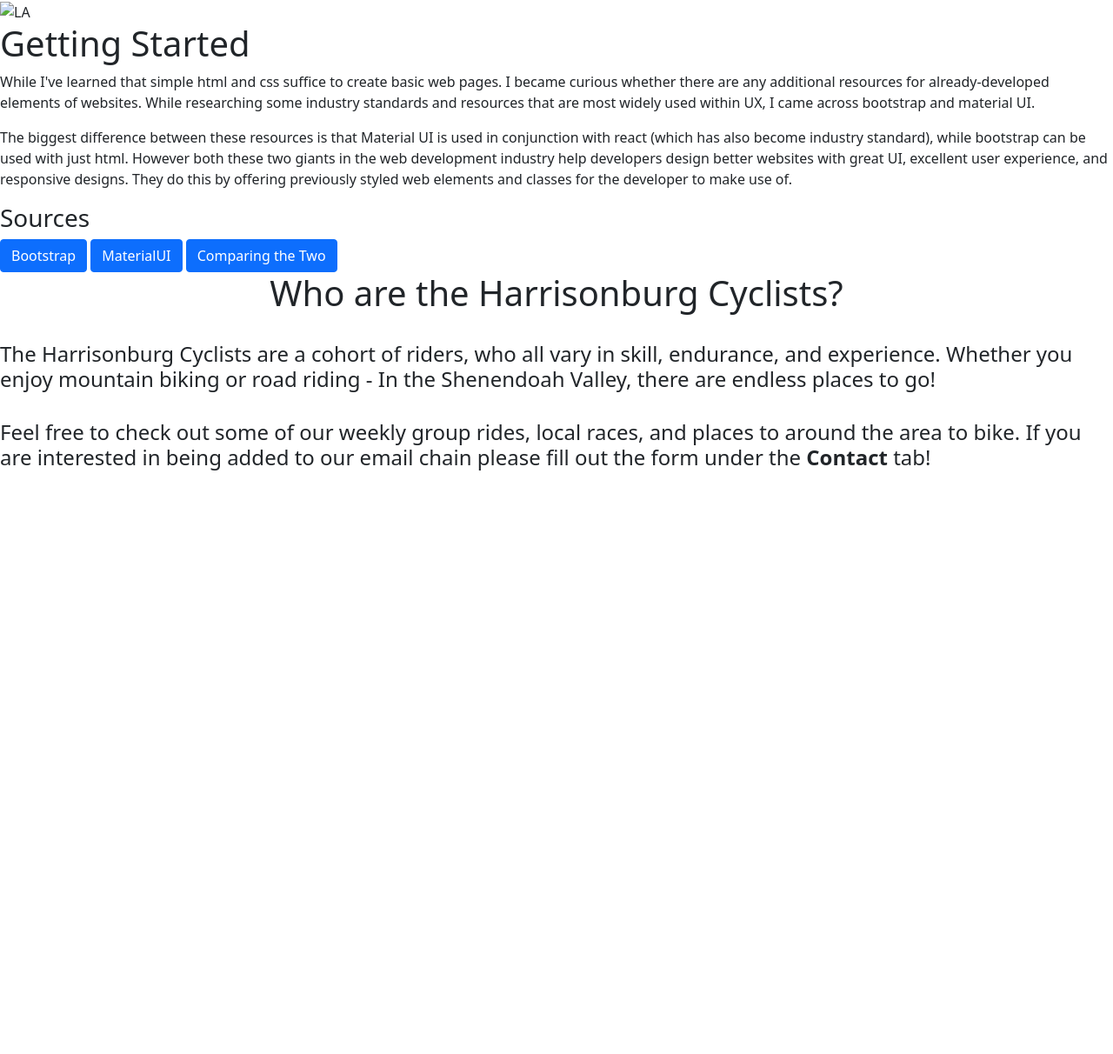
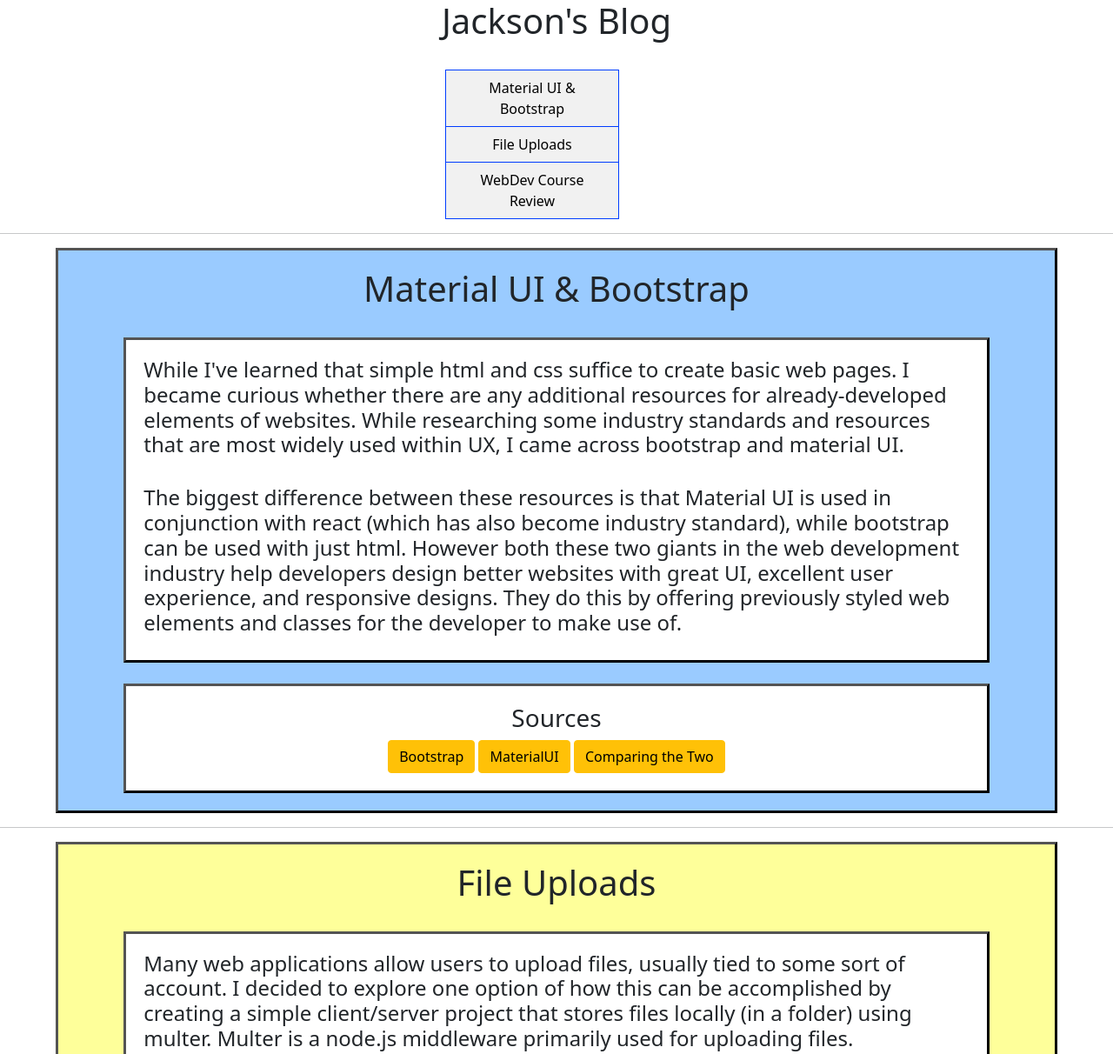
Before and after one commit to jackson22burns/blog, a plain HTML site: page index.html in a window 1280 px wide. Shown: the top 1212 px of the page at 87% size. Before the commit the page ends 800 px from the top, so only its background shows below. Drawn offline with nearby package versions, Linux system fonts and the light colour scheme.

Commit message:
transfer

```diff
--- a/index.css
+++ b/index.css
@@ -1,14 +1,64 @@
-.infoBox{
+.infoBox1{
     margin: auto;
     width: 90%;
     border: 3px solid #000000;
+    border-style: outset;
     padding: 20px;
-    background-color: rgb(255, 255, 255, 0.3);
+    background-color: rgba(0, 123, 255, 0.398);
+}.infoBox2{
+    margin: auto;
+    width: 90%;
+    border: 3px solid #000000;
+    border-style: outset;
+    padding: 20px;
+    background-color: rgba(251, 255, 0, 0.398);
+}
+.infoBox3{
+    margin: auto;
+    width: 90%;
+    border: 3px solid #000000;
+    border-style: outset;
+    padding: 20px;
+    background-color: rgba(255, 0, 0, 0.398);
 }
 .info{
     margin: auto;
-    width: 80%;
+    width: 90%;
     border: 3px solid #000000;
+    border-style: outset;
     padding: 20px;
-    background-color: rgb(255, 255, 255);
+    background-color: rgba(255, 255, 255);
 }
+.buttons{
+    text-align: center;
+}
+.nav {
+    margin: auto;
+    width: 20%;
+}
+ul {
+    list-style-type: none;
+    margin: 0;
+    padding: 0;
+    width: 200px;
+    background-color: #f1f1f1;
+    border: 1px solid rgb(0, 60, 255);
+  }
+li {
+    text-align: center;
+    border-bottom: 1px solid rgb(0, 60, 255);
+}
+li a {
+    display: block;
+    color: #000;
+    padding: 8px 16px;
+    text-decoration: none;
+
+}
+li a:hover {
+    background-color: rgb(0, 60, 255);
+    color: white;
+}
+li:last-child {
+    border-bottom: none;
+  }
--- a/index.html
+++ b/index.html
@@ -4,45 +4,99 @@
         rel="stylesheet"
         integrity="sha384-KyZXEAg3QhqLMpG8r+8fhAXLRk2vvoC2f3B09zVXn8CA5QIVfZOJ3BCsw2P0p/We"
         crossorigin="anonymous">
-    <link rel="stylesheet" href="styles.css">
+    <link rel="stylesheet" href="index.css">
 </head>
-<title>First Blog Post</title>
+<title>Jackson's Blog</title>
 
 <body>
-<img src="img_la.jpg" alt="LA" style="width:100%">
-
-<div class="first">
- <h1>Getting Started</h1>
- <p>
-     While I've learned that simple html and css suffice to create basic web pages. I became curious whether there are any additional resources for already-developed elements of websites. While researching some industry standards and resources that are most widely used within UX, I came across bootstrap and material UI.
-</p>
- <p>
-     The biggest difference between these resources is that Material UI is used in conjunction with react (which has also become industry standard), while bootstrap can be used with just html. However both these two giants in the web development industry help developers design better websites with great UI, excellent user experience, and responsive designs. They do this by offering previously styled web elements and classes for the developer to make use of.
-</p>
-
-<h3>Sources</h3>
-    <a class="btn btn-primary" href="https://getbootstrap.com/docs/5.1/getting-started/introduction/" role="button">Bootstrap</a>
-    <a class="btn btn-primary" href="https://material-ui.com/getting-started/usage/" role="button">MaterialUI</a>
-    <a class="btn btn-primary" href="https://uxplanet.org/material-ui-vs-bootstrap-a-detailed-comparison-8fc9151db5ed" role="button">Comparing the Two</a>
+    <center><h1>Jackson's Blog</h1></center>
+    <br/>
+    <div class="nav">
+        <ul>
+            <li><a href="#blog1">Material UI & Bootstrap</a></li>
+            <li><a href="#blog2">File Uploads</a></li>
+            <li><a href="#blog3">WebDev Course Review</a></li>
+        </ul>
     </div>
-
-
-<div class="infoBox">
-    <center><h1>Who are the Harrisonburg Cyclists?</h1></center>
+    <hr>
+    <div class="infoBox1" id="blog1">
+        <center><h1>Material UI & Bootstrap</h1></center>
         </br>
-    <div class="info">
+        <div class="info" >
             <h4>
-            The Harrisonburg Cyclists are a cohort of riders, who all vary in skill, endurance, and experience.
-            Whether you enjoy mountain biking or road riding - In the Shenendoah Valley, there are endless places to go!
+                While I've learned that simple html and css suffice to create basic web pages. I became curious whether there are any additional resources
+                for already-developed elements of websites. While researching some industry standards and resources that are most widely used within UX,
+                I came across bootstrap and material UI.
             </h4>
             </br>
             <h4>
-            Feel free to check out some of our weekly group rides, local races, and places to around
-            the area to bike. If you are interested in being added to our email chain please fill out the form under
-            the <strong>Contact</strong> tab!
+                The biggest difference between these resources is that Material UI is used in conjunction with react (which has also become industry standard),
+                while bootstrap can be used with just html. However both these two giants in the web development industry help developers design better websites
+                with great UI, excellent user experience, and responsive designs. They do this by offering previously styled web elements and classes for the developer
+                to make use of.
+
             </h4>
         </div>
+        <br/>
+        <div class="info">
+            <center><h3>Sources</h3></center>
+            <div class="buttons">
+                <a class="btn btn-warning" href="https://getbootstrap.com/docs/5.1/getting-started/introduction/" role="button">Bootstrap</a>
+                <a class="btn btn-warning" href="https://material-ui.com/getting-started/usage/" role="button">MaterialUI</a>
+                <a class="btn btn-warning" href="https://uxplanet.org/material-ui-vs-bootstrap-a-detailed-comparison-8fc9151db5ed" role="button">Comparing the Two</a>
             </div>
+        </div>
+    </div>
+    <hr>
+    <div class="infoBox2" id="blog2">
+        <center><h1>File Uploads</h1></center>
+        </br>
+        <div class="info" >
+            <h4>
+                Many web applications allow users to upload files, usually tied to some sort of account. I decided to explore one option of how this can be accomplished
+                by creating a simple client/server project that stores files locally (in a folder) using multer. Multer is a node.js middleware primarily used for uploading files.
+            </h4>
+            <center><img src="images/multerBack1.png" alt="backend multer"/></center>
+            <h4>
+                Setting up multer on the backend, you first tell it the destination, where you want it stored and a file name for each upload.
+            </h4>
+            <center><img src="images/multerBack2.png" alt="backend multer2" width="730"/></center>
+            <h4>
+                Since most applications will store files associated to its users, the above code is what an endpoint would look like if you were to store the
+                path to the file from "/uploads" with the users primary key. This design is probably not optimal for an actual service, you would instead want
+                to you some database that can store files or S3, but it will work for demonstrating multer. On to the front end...
+            </h4>
+            <center><img src="images/multerFront2.png" alt="backend multer2" width="730"/></center>
+            <br/>
+            <center><img src="images/multerFront.png" alt="backend multer2" width="730"/></center>
+            <h4>
+                when a file is uplaoded, the event handler sends the file data to the backend post endpoint as the same data type that multer can use.
+            </h4>
+        </div>
+        <br/>
+    </div>
+    <hr>
+    <div class="infoBox3" id="blog3">
+        <center><h1>WebDev Course Review</h1></center>
+        </br>
+        <div class="info" >
+            <h4>
+                This semester I feel I've gained a much deeper understanding of web development and what it means to be a full stack developer.
+                However, I do think there were times where I could have gotten more out of the course. The readings provided each week were very
+                insightful and helpful for the labs done in class, when I read them. To be completely honest, since I was taking 4 CS classes which all
+                had some form of assesment from the readings, often times my WebDev readings had the lowest priority on my list of things to complete and wouldnt getting done.
+                Im not sure if making reading quizzes is the route to go here since the chapters really arent super long, this is something i noticed. I dont know if others experienced this,
+                perhaps this point has more to do with me than the course.
+            </h4>
+            </br>
+            <h4>
+                I think the best thing to take away from this course and what makes students more marketable is a deeper understanding of React, since this is used heavily in industry.
+                Now that there is a prereq for this course, I think this will help my point here and maybe the second year course should be centered around react. I felt that since we were introduced to React in the later half of the semester with less time,
+                our goal was to get functionality of our projects working with react, as opposed to truly understanding whats going on under the hood.
+            </h4>
+        </div>
+        <br/>
 
+    </div>
 </body>
 </html>
```
Also changed, not shown: images/multerBack1.png (added), images/multerBack2.png (added), images/multerFront.png (added), images/multerFront2.png (added), 1 other file. Lines whose indentation alone changed are shown as unchanged.
